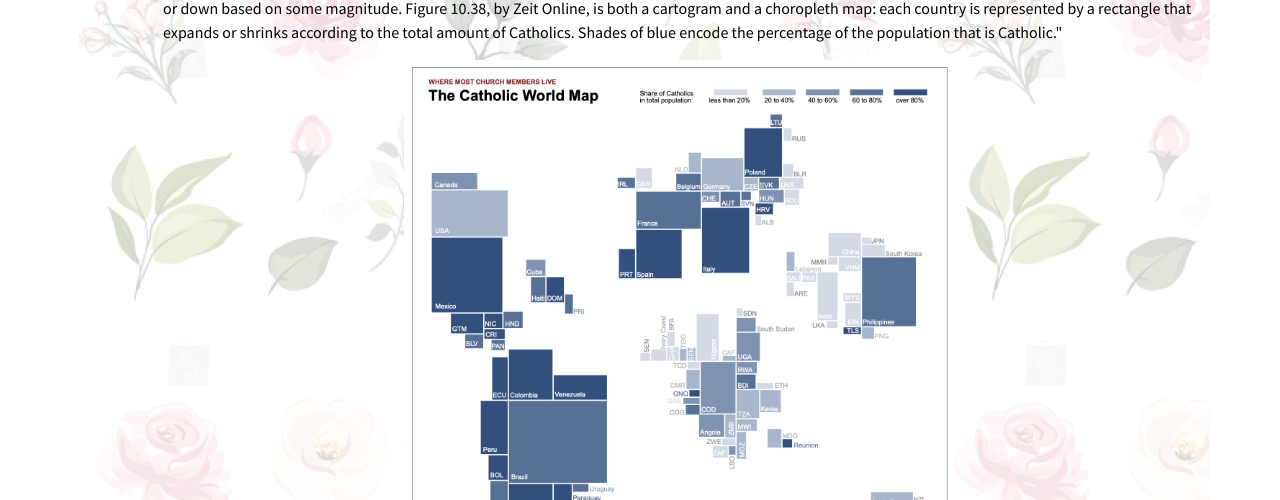
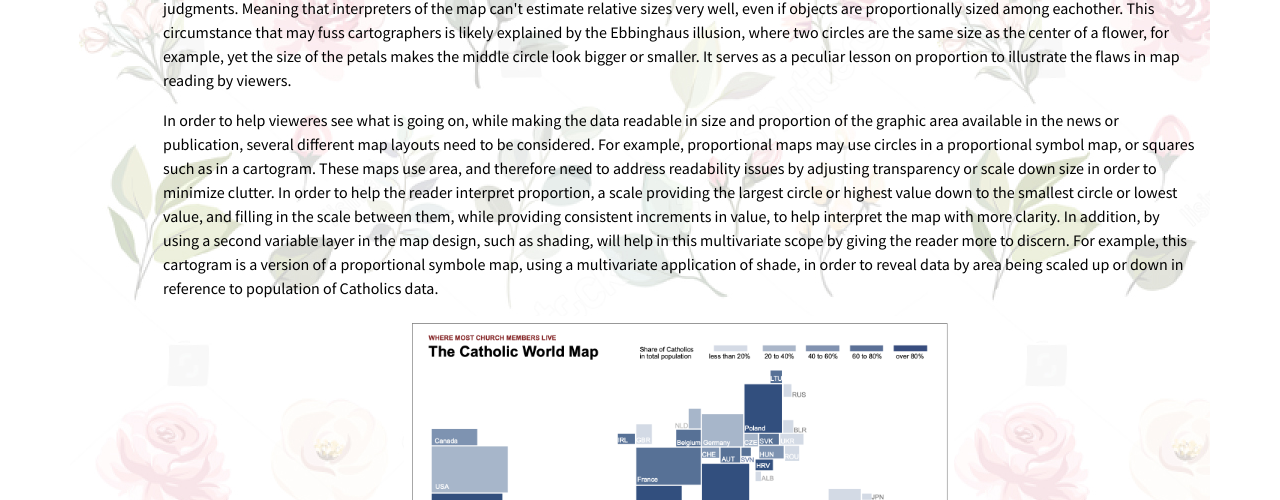
Before and after one commit to vevagency/cim-690-prototyping, a plain HTML site: page blog.html in a window 1280 px wide. Shown: the part 865-1365 px from the top of the page. Drawn offline with nearby package versions, Linux system fonts and the light colour scheme.

Commit message:
blog 6 chapter 10

```diff
--- a/blog.html
+++ b/blog.html
@@ -86,8 +86,10 @@
             <div class="media">
               <img src="image/brand/vev-logo.png" width="62" height="62" class="align-self-start mr-3" alt="blog entry thumbnail image">
               <div class="media-body">
-                <h5 class="mt-0">BLOG ENTRY #6 | Mar. 9, 2020 | "The Truthful Art", Chapter 10 | "The Functional Art", Profile: </h5>
-                <p>"If circles on that visualization had been sized in proportion to population, we’d end up with a cartogram. A cartogram is a map in which areas are scaled up or down based on some magnitude. Figure 10.38, by Zeit Online, is both a cartogram and a choropleth map: each country is represented by a rectangle that expands or shrinks according to the total amount of Catholics. Shades of blue encode the percentage of the population that is Catholic."</p>
+                  <h5 class="mt-0">BLOG ENTRY #6 | Mar. 9, 2020 | "The Truthful Art", Chapter 10 | "The Functional Art", Profile: </h5>
+                  <p>It is interesting to learn that while using precise data to create these data maps, it still does not translate to the human mind as per enabling very accurate judgments. Meaning that interpreters of the map can't estimate relative sizes very well, even if objects are proportionally sized among eachother. This circumstance that may fuss cartographers is likely explained by the Ebbinghaus illusion, where two circles are the same size as the center of a flower, for example, yet the size of the petals makes the middle circle look bigger or smaller. It serves as a peculiar lesson on proportion to illustrate the flaws in map reading by viewers.</p>
+
+                  <p>In order to help vieweres see what is going on, while making the data readable in size and proportion of the graphic area available in the news or publication, several different map layouts need to be considered. For example, proportional maps may use circles in a proportional symbol map, or squares such as in a cartogram. These maps use area, and therefore need to address readability issues by adjusting transparency or scale down size in order to minimize clutter. In order to help the reader interpret proportion, a scale providing the largest circle or highest value down to the smallest circle or lowest value, and filling in the scale between them, while providing consistent increments in value, to help interpret the map with more clarity. In addition, by using a second variable layer in the map design, such as shading, will help in this multivariate scope by giving the reader more to discern. For example, this cartogram is a version of a proportional symbole map, using a multivariate application of shade, in order to reveal data by area being scaled up or down in reference to population of Catholics data.</p>
 
                 <img src="image/blog/catholic.png" class="rounded mx-auto d-block" alt="Cartogram Map on Catholics Around the World by Country image" width="550">
 
```
